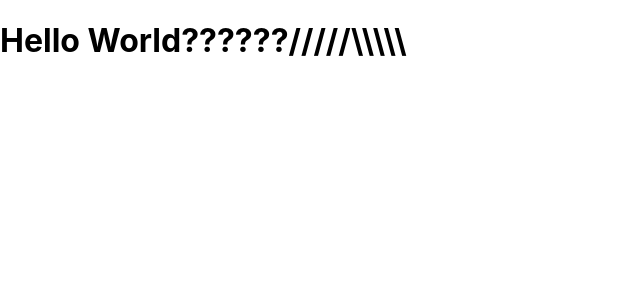
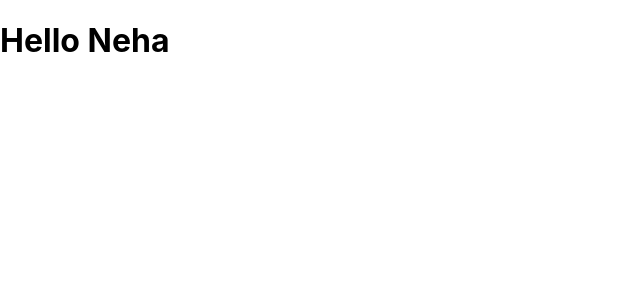
Before and after one commit to nikkiethakur/codebuild, a React (Create React App) app: page / in a window 1280 px wide. Shown: the top 300 px of the page, without its empty margins (0-640 px from the left). Built offline with nearby package versions, Linux system fonts and the light colour scheme.

Commit message:
Update App.js

```diff
--- a/src/App.js
+++ b/src/App.js
@@ -4,7 +4,7 @@ import './App.css';
 function App() {
   return (
     <div>
-      <h1>Hello World??????/////\\\\\</h1>
+      <h1>Hello Neha</h1>
     </div>
   );
 }
```
